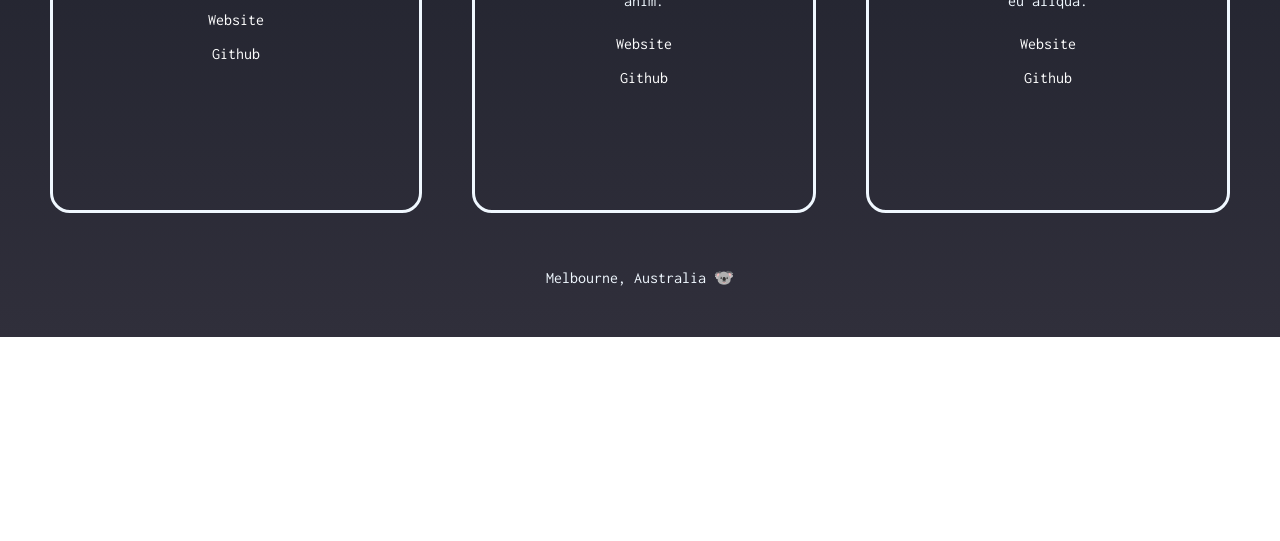
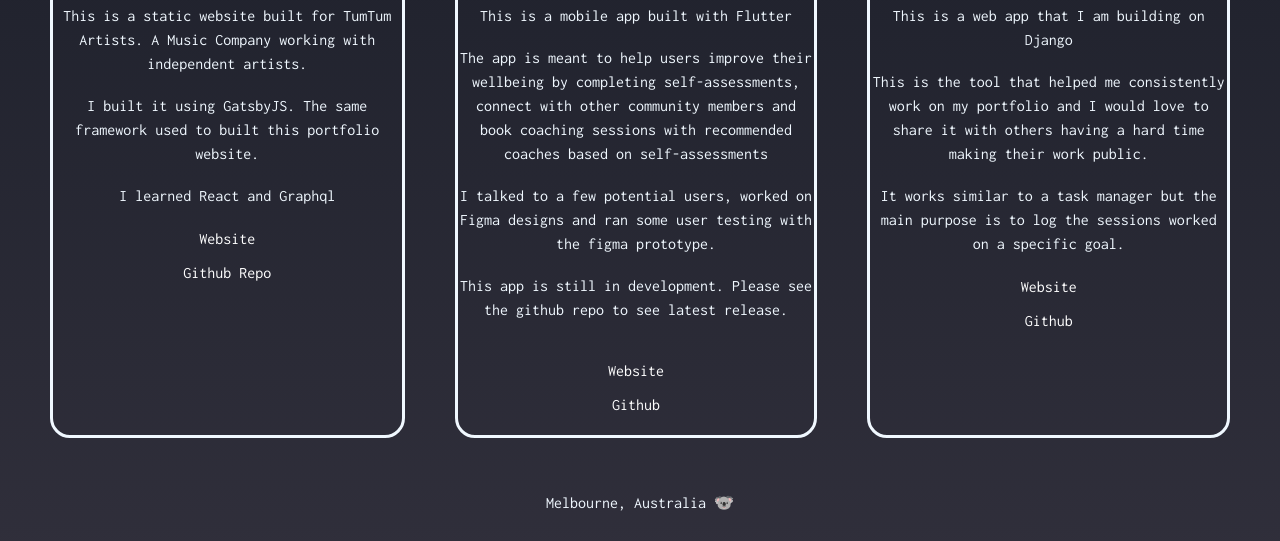
Before and after one commit to 10035/portfolio-website, a Gatsby site: page /projects in a window 1280 px wide. Shown: the part 783-1324 px from the top of the page. Before the commit the page ends 1120 px from the top, so only its background shows below. Built offline with nearby package versions, Linux system fonts and the light colour scheme; Gatsby itself is replaced by a stand-in of ours.

Commit message:
add website copy

```diff
--- a/src/pages/projects/index.js
+++ b/src/pages/projects/index.js
@@ -14,19 +14,25 @@ export default function Projects() {
       <div className={styles.row}>
         <div className={styles.card}>
           <img src={ProjectLogoTumTum} alt="TumTumArtists Logo" style={{ width: '100%', height: '60%', borderRadius: '20px 20px 0px 0px' }}/>
-          <p>Proident tempor ipsum reprehenderit ut nulla mollit adipisicing et sit consequat consectetur. Voluptate ex ex officia et fugiat ullamco veniam nulla. Dolore voluptate id consequat reprehenderit et eiusmod.</p>
+          <p>This is a static website built for TumTum Artists. A Music Company working with independent artists.</p>
+          <p>I built it using GatsbyJS. The same framework used to built this portfolio website.</p>
+          <p>I learned React and Graphql</p>
           <div className={styles.links}>
             <a href="https://tumtumartistswebsitemaster.gatsbyjs.io/" target="_blank">Website</a>
             <br></br>
             <br></br>
-            <Link to="https://github.com/10035/tumtumartists-website">Github</Link>
+            <Link to="https://github.com/10035/tumtumartists-website">Github Repo</Link>
             {/* <Link to="">Website </Link>
             <Link to="">Github</Link> */}
           </div>
         </div>
         <div className={styles.card}>
           <img src={ProjectLogoBeWell} alt="Wellbeing App Logo" style={{ width: '100%', height: '60%', borderRadius: '20px 20px 0px 0px' }}/>
-          <p>Nostrud aliqua labore eu qui. Esse magna sunt ex quis aliqua ut irure nulla occaecat. Elit est laboris elit aliqua. Deserunt minim occaecat in quis occaecat id veniam aliqua irure non fugiat veniam anim.</p>
+          <p>This is a mobile app built with Flutter</p>
+          <p>The app is meant to help users improve their wellbeing by completing self-assessments, connect with other community members and book coaching sessions with recommended coaches based on self-assessments</p>
+          <p>I talked to a few potential users, worked on Figma designs and ran some user testing with the figma prototype.</p>
+          <p>This app is still in development. Please see the github repo to see latest release.</p>
+          <p></p>
           <div className={styles.links}>
             <Link to="https://user-images.githubusercontent.com/51119134/193505828-2d4429dd-3830-475a-8436-2738e4335903.png" target="_blank">Website</Link>
             <br></br>
@@ -36,7 +42,9 @@ export default function Projects() {
         </div>
         <div className={styles.card}>
           <img src={ProjectLogoTopGoal} alt="AI Generated Logo TopGoal App" style={{ width: '100%', height: '60%', borderRadius: '20px 20px 0px 0px' }}/>
-          <p>Cupidatat enim cupidatat incididunt tempor. Est sint duis culpa est id esse dolor esse duis. Cillum dolore Lorem exercitation occaecat nostrud voluptate qui ut aliquip qui irure Lorem qui ipsum. Veniam et culpa eu aliqua.</p>
+          <p>This is a web app that I am building on Django</p>
+          <p>This is the tool that helped me consistently work on my portfolio and I would love to share it with others having a hard time making their work public.</p>
+          <p>It works similar to a task manager but the main purpose is to log the sessions worked on a specific goal.</p>
           <div className={styles.links}>
             <Link to="https://github.com/10035/top-goal-webapp" target="_blank">Website</Link>
             <br></br>
```
Also changed, not shown: src/pages/about.js (+7 -4 lines), src/pages/index.js (+8 -4 lines).
